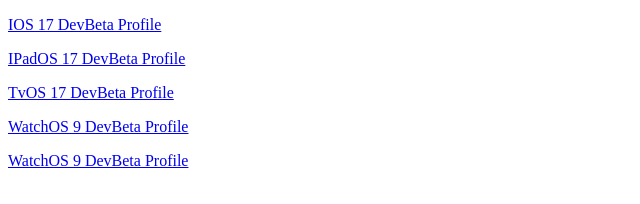
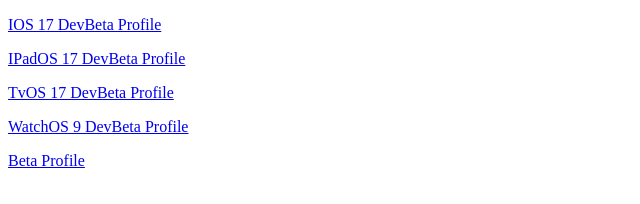
Before and after one commit to DanielM4tveev/applebetas, a plain HTML site: page index.html in a window 1280 px wide. Shown: the whole page, without its empty margins (0-640 px from the left). Drawn offline with Linux system fonts and the light colour scheme.

Commit message:
Update index.html

```diff
--- a/index.html
+++ b/index.html
@@ -10,6 +10,6 @@
     <p></p><a href="iOS_iPadOS_17_Beta_Profile (1).mobileconfig">IPadOS 17 DevBeta Profile</a>
     <p></p><a href="fruitTV_17_Beta_Profile.mobileconfig">TvOS 17 DevBeta Profile</a>
     <p></p><a href="fruitWatch_9_Beta_Profile.mobileconfig">WatchOS 9 DevBeta Profile</a>
-    <p></p><a href="beta.mobileconfig">WatchOS 9 DevBeta Profile</a>
+    <p></p><a href="beta.mobileconfig">Beta Profile</a>
 </body>
 </html>
```
